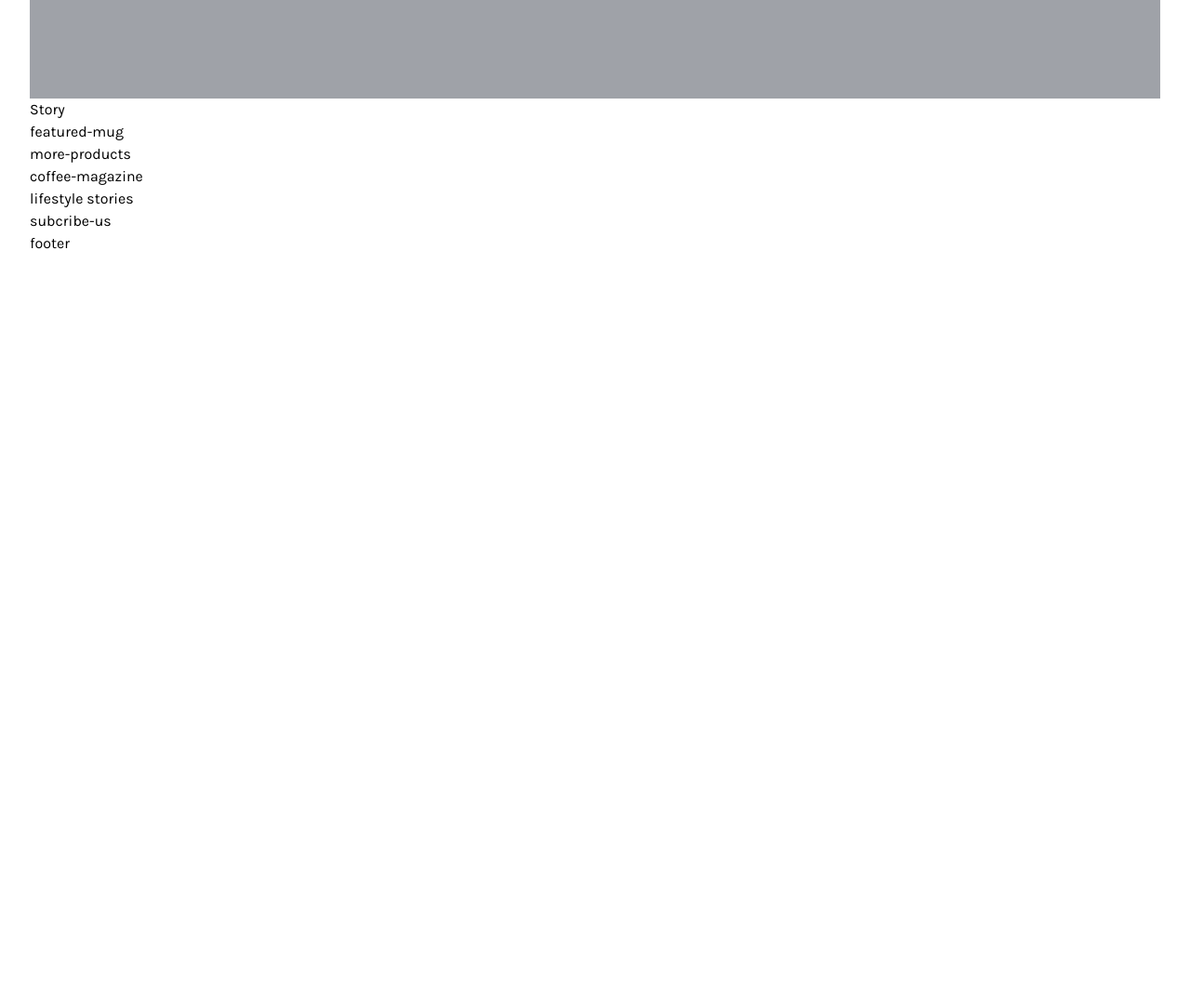
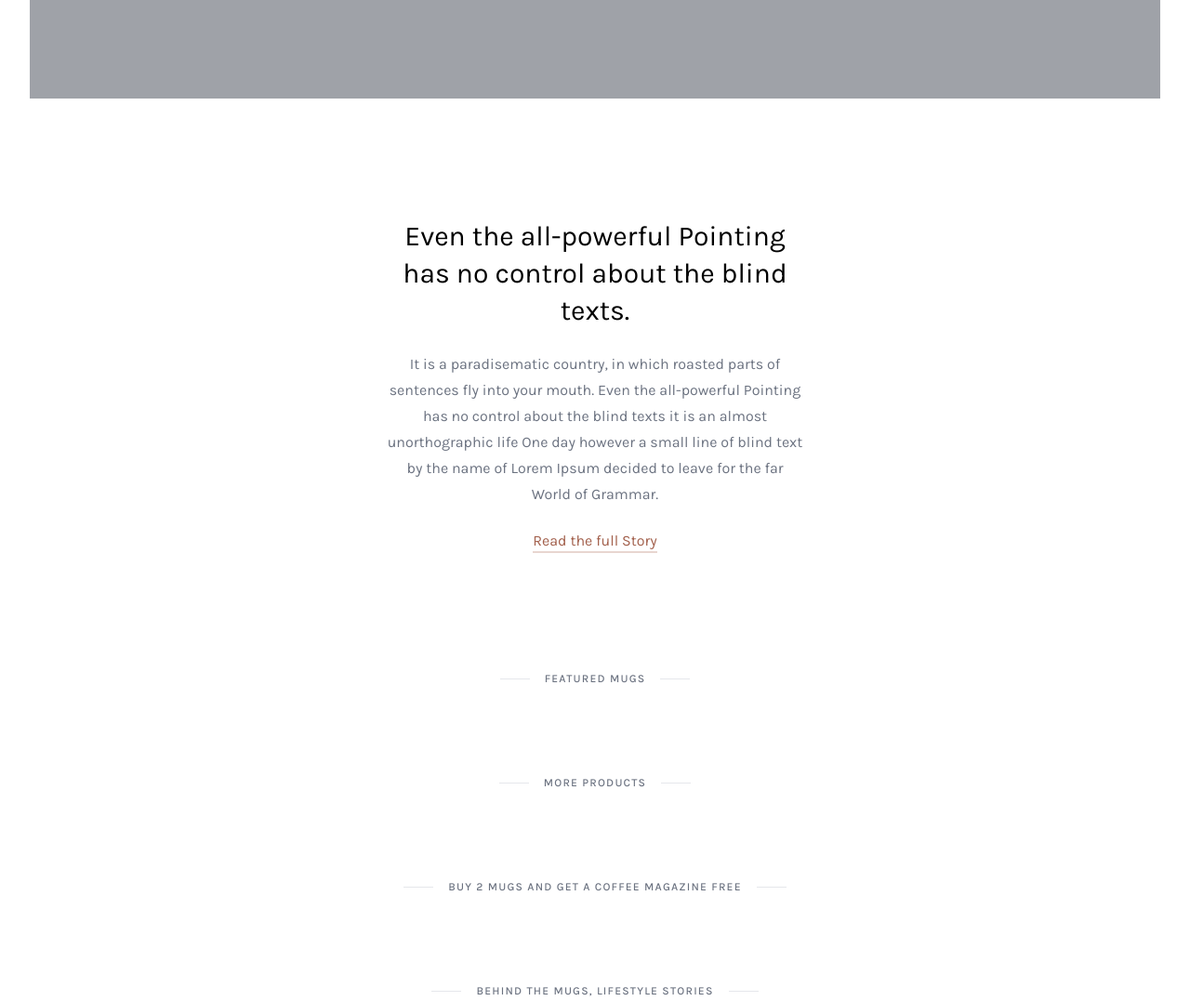
Before and after one commit to ngochaiisme/tailwindcss-coffee-style, a website: page public/index.html in a window 1280 px wide. Shown: the part 500-1577 px from the top of the page at 93% size. Before the commit the page ends 800 px from the top, so only its background shows below. Drawn offline with nearby package versions, Linux system fonts and the light colour scheme; files that its build step writes are made by us from their sources.

Commit message:
Add Story & SubHeadline

```diff
--- a/public/index.html
+++ b/public/index.html
@@ -98,8 +98,54 @@
               </div>
             </div>
             <!--End slider-->
-            <div class="story">Story</div>
+            <div class="story">
+              <div class="w-full h-full flex justify-center items-center">
+                <div class="px-4 sm:px-16 md:px-32 lg:px-64 xl:px-96 py-32 text-center">
+                  <div class="text-3xl mb-6 leading-10 font-normal">
+                    Even the all-powerful Pointing has no control about the blind texts.
+                  </div>
+                  <div class="text-gray-500 leading-7 mb-6">
+                    It is a paradisematic country, in which roasted parts of sentences fly into your mouth. Even the
+                    all-powerful Pointing has no control about the blind texts it is an almost unorthographic life One
+                    day however a small line of blind text by the name of Lorem Ipsum decided to leave for the far World
+                    of Grammar.
+                  </div>
+                  <div class="">
+                    <a
+                      href="#"
+                      class="text-coffee-400 hover:text-coffee-600 relative after:absolute after:-bottom-1 after:left-0 after:bg-coffee-50 after:hover:bg-coffee-200 after:h-0.5 after:w-full after:ease-in-out after:duration-500"
+                    >
+                      Read the full Story
+                    </a>
+                  </div>
+                </div>
+              </div>
+            </div>
             <!--End story-->
+
+            <!-- decor -->
+            <div class="dnh-subheadline">
+              <div class="dnh-subheadline-deco"></div>
+              <div class="dnh-subheadline-label">Featured Mugs</div>
+              <div class="dnh-subheadline-deco"></div>
+            </div>
+            <div class="dnh-subheadline">
+              <div class="dnh-subheadline-deco"></div>
+              <div class="dnh-subheadline-label">More products</div>
+              <div class="dnh-subheadline-deco"></div>
+            </div>
+            <div class="dnh-subheadline">
+              <div class="dnh-subheadline-deco"></div>
+              <div class="dnh-subheadline-label">Buy 2 mugs and get a coffee magazine free</div>
+              <div class="dnh-subheadline-deco"></div>
+            </div>
+            <div class="dnh-subheadline">
+              <div class="dnh-subheadline-deco"></div>
+              <div class="dnh-subheadline-label">Behind the mugs, lifestyle stories</div>
+              <div class="dnh-subheadline-deco"></div>
+            </div>
+            <!-- End decor -->
+
             <div class="featured-mugs">featured-mug</div>
             <!--End featured mugs-->
             <div class="more-products">more-products</div>
--- a/src/input.css
+++ b/src/input.css
@@ -1,23 +1,33 @@
-@import url('https://fonts.googleapis.com/css2?family=Karla:ital,wght@0,200;0,300;0,400;0,500;0,600;0,700;0,800;1,200;1,300;1,400;1,500;1,600;1,700;1,800&display=swap');
+@import url("https://fonts.googleapis.com/css2?family=Karla:ital,wght@0,200;0,300;0,400;0,500;0,600;0,700;0,800;1,200;1,300;1,400;1,500;1,600;1,700;1,800&display=swap");
 @tailwind base;
 @tailwind components;
 @tailwind utilities;
 
 /* dnh = duong ngoc hai custom */
 .dnh-top-menu-item {
-    @apply cursor-pointer py-1 hover:text-gray-800 relative after:lg:absolute after:lg:bottom-0 after:lg:left-0 after:lg:bg-light-coffee after:lg:h-0.5 after:lg:w-0 hover:after:lg:w-full after:lg:transition-all after:lg:ease-in-out after:lg:duration-300;
+  @apply cursor-pointer py-1 hover:text-gray-800 relative after:lg:absolute after:lg:bottom-0 after:lg:left-0 after:lg:bg-coffee-200 after:lg:h-0.5 after:lg:w-0 hover:after:lg:w-full after:lg:transition-all after:lg:ease-in-out after:lg:duration-300;
 }
 
 .dnh-badge-icon {
-    @apply text-xs text-center rounded-full px-1.5;
+  @apply text-xs text-center rounded-full px-1.5;
 }
 
 .dnh-icon {
-    @apply w-5 h-5 inline-block;
+  @apply w-5 h-5 inline-block;
 }
 .dnh-active {
-    @apply text-gray-950;
+  @apply text-gray-950;
 }
 .dnh-top-menu-expended {
-    @apply absolute top-10 z-50 w-full bg-white text-center animate-slideDown cursor-pointer;
+  @apply absolute top-10 z-50 w-full bg-white text-center animate-slideDown cursor-pointer;
 }
+
+.dnh-subheadline {
+  @apply flex justify-center items-center mb-24;
+}
+.dnh-subheadline-deco {
+  @apply w-8 h-px bg-gray-200;
+}
+.dnh-subheadline-label {
+  @apply uppercase mx-4 tracking-widest text-gray-500 font-medium text-[13px] text-xs;
+}
--- a/tailwind.config.js
+++ b/tailwind.config.js
@@ -4,7 +4,12 @@ module.exports = {
   theme: {
     extend: {
       colors: {
-        "light-coffee": "#C89F94"
+        coffee: {
+          50: "#E8D6D0",
+          200: "#C89F94",
+          400: "#A25F4B",
+          600: "#744838"
+        }
       },
       fontFamily: {
         Karla: ["Karla", "sans-serif"]
```
